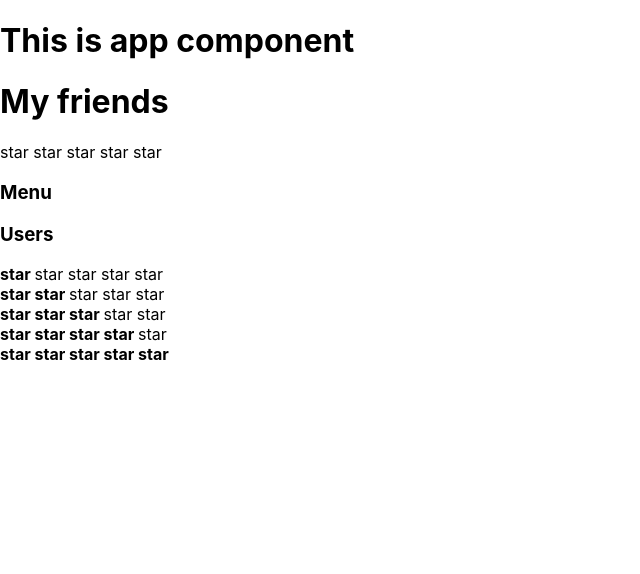
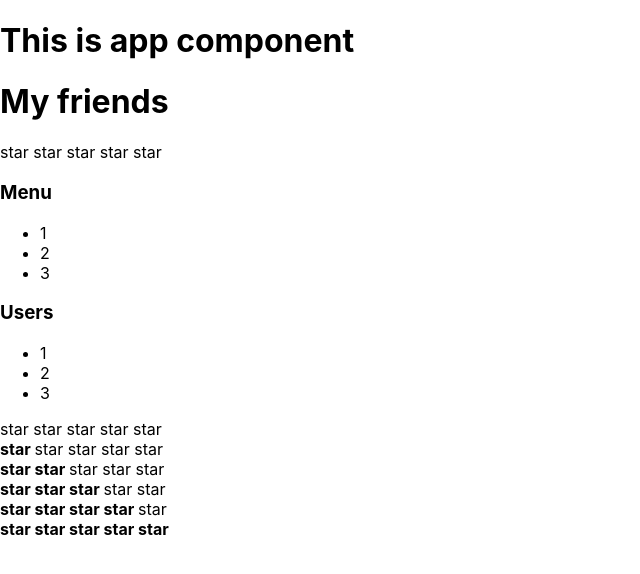
Before and after one commit to DmitryGK/react_redux, a React (Create React App) app: page / in a window 1280 px wide. Shown: the top 574 px of the page, without its empty margins (0-640 px from the left). Built offline with nearby package versions, Linux system fonts and the light colour scheme.

Commit message:
Refactoring

```diff
--- a/src/App.tsx
+++ b/src/App.tsx
@@ -11,8 +11,9 @@
             <PageTitle title={'This is app component'}/>
             <PageTitle title={'My friends'}/>
             <Rating value={0}/>
-            <Accordion titleValue={'Menu'} collapsed={true}/>
-            <Accordion titleValue={'Users'} collapsed={true}/>
+            <Accordion titleValue={'Menu'} collapsed={false}/>
+            <Accordion titleValue={'Users'} collapsed={false}/>
+            <Rating value={0}/>
             <Rating value={1}/>
             <Rating value={2}/>
             <Rating value={3}/>
--- a/src/components/Accordion/Accordion.tsx
+++ b/src/components/Accordion/Accordion.tsx
@@ -8,20 +8,13 @@
 
 export function Accordion(props: AccordionPropsType) {
 
-    if (props.collapsed === true) {
         return (
             <div>
                 <AccordionTitle title={props.titleValue}/>
+                {!props.collapsed && <AccordionBody/>}
             </div>
         )
-    } else {
-        return (
-            <div>
-                <AccordionTitle title={props.titleValue}/>
-                <AccordionBody/>
-            </div>
-        )
-    }
+
 }
 type AccordionTitlePropsType = {
     title: string
--- a/src/components/Rating/Rating.tsx
+++ b/src/components/Rating/Rating.tsx
@@ -9,71 +9,16 @@
 export function Rating(props: RatingPropsType) {
     console.log('Rating rendering')
 
-
-    if (props.value === 1) {
-        return (
-            <div>
-                <Star selected={true}/>
-                <Star selected={false}/>
-                <Star selected={false}/>
-                <Star selected={false}/>
-                <Star selected={false}/>
-            </div>
-        )
-    }
-    if (props.value === 2) {
-        return (
-            <div>
-                <Star selected={true}/>
-                <Star selected={true}/>
-                <Star selected={false}/>
-                <Star selected={false}/>
-                <Star selected={false}/>
-            </div>
-        )
-    }
-    if (props.value === 3) {
-        return (
-            <div>
-                <Star selected={true}/>
-                <Star selected={true}/>
-                <Star selected={true}/>
-                <Star selected={false}/>
-                <Star selected={false}/>
-            </div>
-        )
-    }
-    if (props.value === 4) {
-        return (
-            <div>
-                <Star selected={true}/>
-                <Star selected={true}/>
-                <Star selected={true}/>
-                <Star selected={true}/>
-                <Star selected={false}/>
-            </div>
-        )
-    }
-    if (props.value === 5) {
-        return (
-            <div>
-                <Star selected={true}/>
-                <Star selected={true}/>
-                <Star selected={true}/>
-                <Star selected={true}/>
-                <Star selected={true}/>
-            </div>
-        )
-    }
     return (
         <div>
-            <Star selected={false}/>
-            <Star selected={false}/>
-            <Star selected={false}/>
-            <Star selected={false}/>
-            <Star selected={false}/>
+            <Star selected={props.value > 0}/>
+            <Star selected={props.value > 1}/>
+            <Star selected={props.value > 2}/>
+            <Star selected={props.value > 3}/>
+            <Star selected={props.value > 4}/>
         </div>
     )
+
 }
 
 type StarPropsType = {
@@ -82,7 +27,7 @@
 
 function Star(props: StarPropsType) {
     console.log('Star rendering')
-    if (props.selected === true) {
+    if (props.selected) {
         return <span><b>star </b></span>
     } else {
         return <span>star </span>
```
